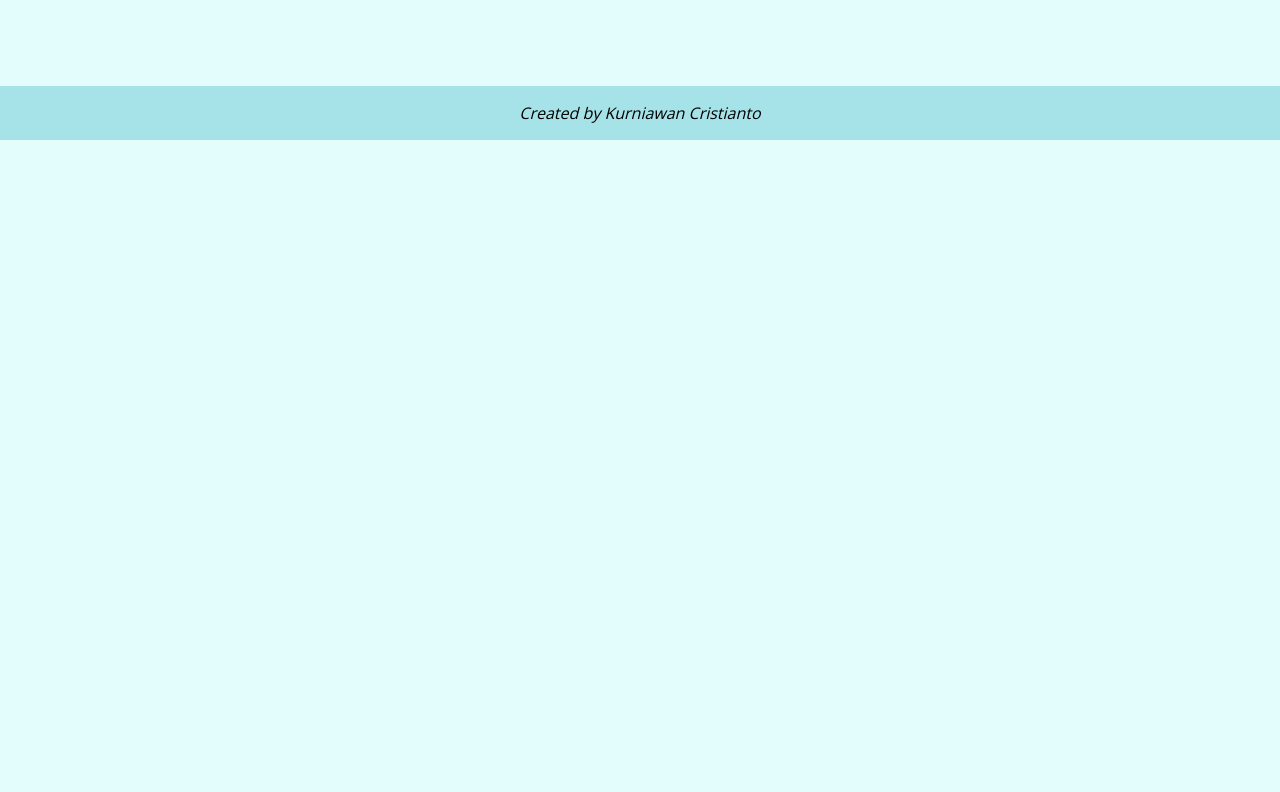
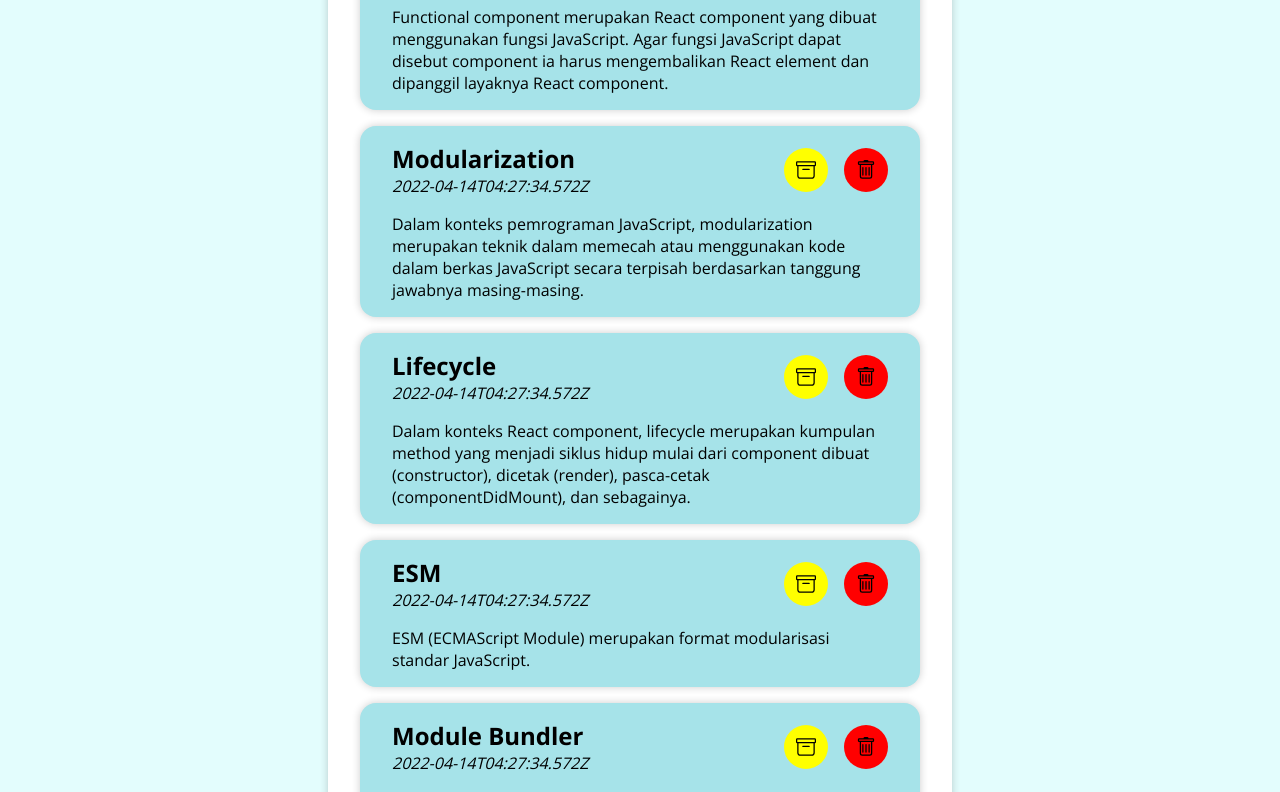
Before and after one commit to WawanC/notes-app, a React (Create React App) app: page / in a window 1280 px wide. Shown: the part 660-1452 px from the top of the page. Before the commit the page ends 800 px from the top, so only its background shows below. Built offline with nearby package versions, Linux system fonts and the light colour scheme.

Commit message:
add initial notes data

```diff
--- a/src/App.jsx
+++ b/src/App.jsx
@@ -7,6 +7,7 @@
 import NoteTypeMenu from "./components/NoteTypeMenu";
 import Search from "./components/Search";
 import "./styles/App.css";
+import { getInitialData } from "./utils";
 
 class App extends Component {
   constructor(props) {
@@ -22,6 +23,11 @@
     this.modalRef = createRef();
   }
 
+  componentDidMount() {
+    const initialNotes = getInitialData();
+    this.setState((state) => ({ ...state, notes: initialNotes }));
+  }
+
   toggleModal = (value) => {
     if (!value) {
       this.modalRef.current.style.animation = "modalPopdown 0.25s";
@@ -34,11 +40,11 @@
     }
   };
 
-  addNewNote = (title, content) => {
+  addNewNote = (title, body) => {
     const newNote = {
       id: +new Date(),
       title: title,
-      content: content,
+      body: body,
       archived: false,
       createdAt: new Date().toISOString(),
     };
--- a/src/components/NewNote.jsx
+++ b/src/components/NewNote.jsx
@@ -7,7 +7,7 @@
 
     this.state = {
       enteredTitle: "",
-      enteredContent: "",
+      enteredBody: "",
       titleError: null,
     };
 
@@ -24,10 +24,10 @@
     }));
   };
 
-  contentChangeHandler = (ev) => {
+  bodyChangeHandler = (ev) => {
     this.setState((state) => ({
       ...state,
-      enteredContent: ev.target.value,
+      enteredBody: ev.target.value,
     }));
   };
 
@@ -38,14 +38,14 @@
     if (this.state.titleError) return;
 
     const title = this.state.enteredTitle.trim();
-    const content = this.state.enteredContent.trim();
+    const body = this.state.enteredBody.trim();
 
-    this.props.onAddNewNote(title, content);
+    this.props.onAddNewNote(title, body);
 
     this.setState((state) => ({
       ...state,
       enteredTitle: "",
-      enteredContent: "",
+      enteredBody: "",
     }));
   };
 
@@ -72,12 +72,12 @@
           />
         </div>
         <div className="inputContainer">
-          <label htmlFor="content">Content :</label>
+          <label htmlFor="body">Content :</label>
           <textarea
-            id="content"
+            id="body"
             rows={4}
-            value={this.state.enteredContent}
-            onChange={(ev) => this.contentChangeHandler(ev)}
+            value={this.state.enteredBody}
+            onChange={(ev) => this.bodyChangeHandler(ev)}
             required
           />
         </div>
--- a/src/components/NoteList.jsx
+++ b/src/components/NoteList.jsx
@@ -10,7 +10,7 @@
             key={note.id}
             title={note.title}
             createdAt={note.createdAt}
-            content={note.content}
+            content={note.body}
             archived={note.archived}
             onToggleArchived={() =>
               props.onToggleArchived(note.id, !note.archived)
--- a/src/styles/NoteList.css
+++ b/src/styles/NoteList.css
@@ -13,7 +13,7 @@
 
 @keyframes noteListShowUp {
   from {
-    transform: translateY(100%);
+    transform: translateY(20%);
     opacity: 0;
   }
   to {
--- /dev/null
+++ b/src/utils/index.js
@@ -0,0 +1,56 @@
+const getInitialData = () => [
+  {
+    id: 1,
+    title: "Babel",
+    body: "Babel merupakan tools open-source yang digunakan untuk mengubah sintaks ECMAScript 2015+ menjadi sintaks yang didukung oleh JavaScript engine versi lama. Babel sering dipakai ketika kita menggunakan sintaks terbaru termasuk sintaks JSX.",
+    createdAt: "2022-04-14T04:27:34.572Z",
+    archived: false,
+  },
+  {
+    id: 2,
+    title: "Functional Component",
+    body: "Functional component merupakan React component yang dibuat menggunakan fungsi JavaScript. Agar fungsi JavaScript dapat disebut component ia harus mengembalikan React element dan dipanggil layaknya React component.",
+    createdAt: "2022-04-14T04:27:34.572Z",
+    archived: false,
+  },
+  {
+    id: 3,
+    title: "Modularization",
+    body: "Dalam konteks pemrograman JavaScript, modularization merupakan teknik dalam memecah atau menggunakan kode dalam berkas JavaScript secara terpisah berdasarkan tanggung jawabnya masing-masing.",
+    createdAt: "2022-04-14T04:27:34.572Z",
+    archived: false,
+  },
+  {
+    id: 4,
+    title: "Lifecycle",
+    body: "Dalam konteks React component, lifecycle merupakan kumpulan method yang menjadi siklus hidup mulai dari component dibuat (constructor), dicetak (render), pasca-cetak (componentDidMount), dan sebagainya. ",
+    createdAt: "2022-04-14T04:27:34.572Z",
+    archived: false,
+  },
+  {
+    id: 5,
+    title: "ESM",
+    body: "ESM (ECMAScript Module) merupakan format modularisasi standar JavaScript.",
+    createdAt: "2022-04-14T04:27:34.572Z",
+    archived: false,
+  },
+  {
+    id: 6,
+    title: "Module Bundler",
+    body: "Dalam konteks pemrograman JavaScript, module bundler merupakan tools yang digunakan untuk menggabungkan seluruh modul JavaScript yang digunakan oleh aplikasi menjadi satu berkas.",
+    createdAt: "2022-04-14T04:27:34.572Z",
+    archived: false,
+  },
+];
+
+const showFormattedDate = (date) => {
+  const options = {
+    weekday: "long",
+    year: "numeric",
+    month: "long",
+    day: "numeric",
+  };
+  return new Date(date).toLocaleDateString("id-ID", options);
+};
+
+export { getInitialData, showFormattedDate };
```
